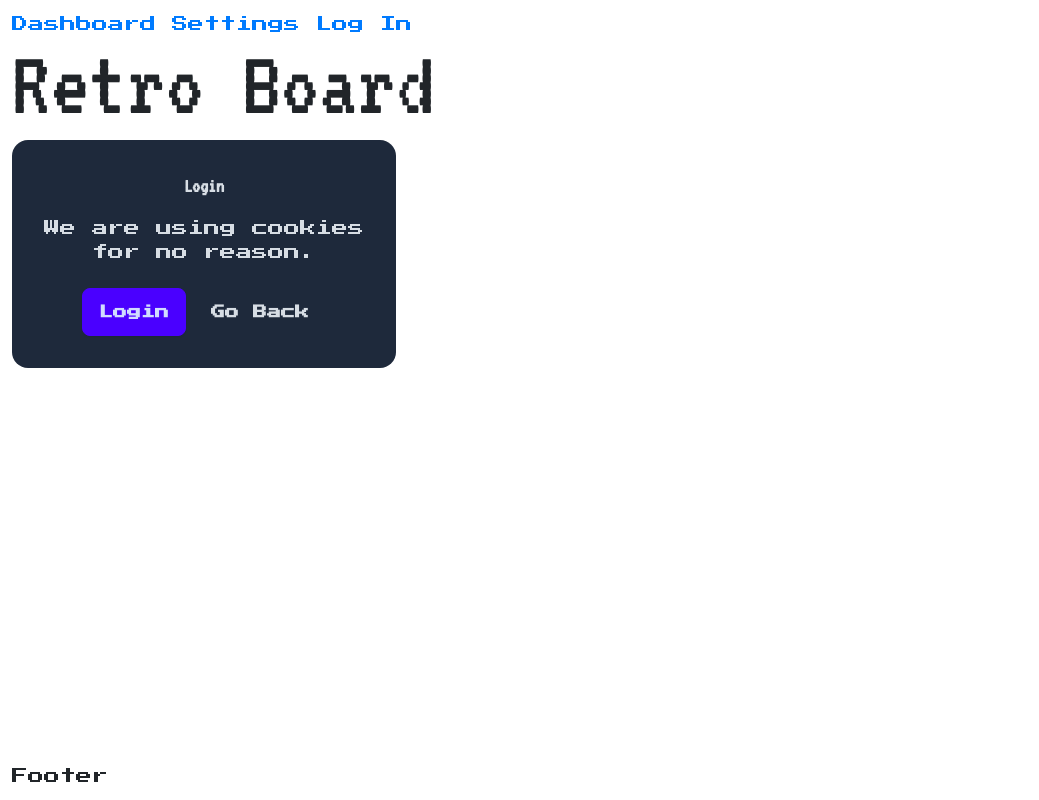
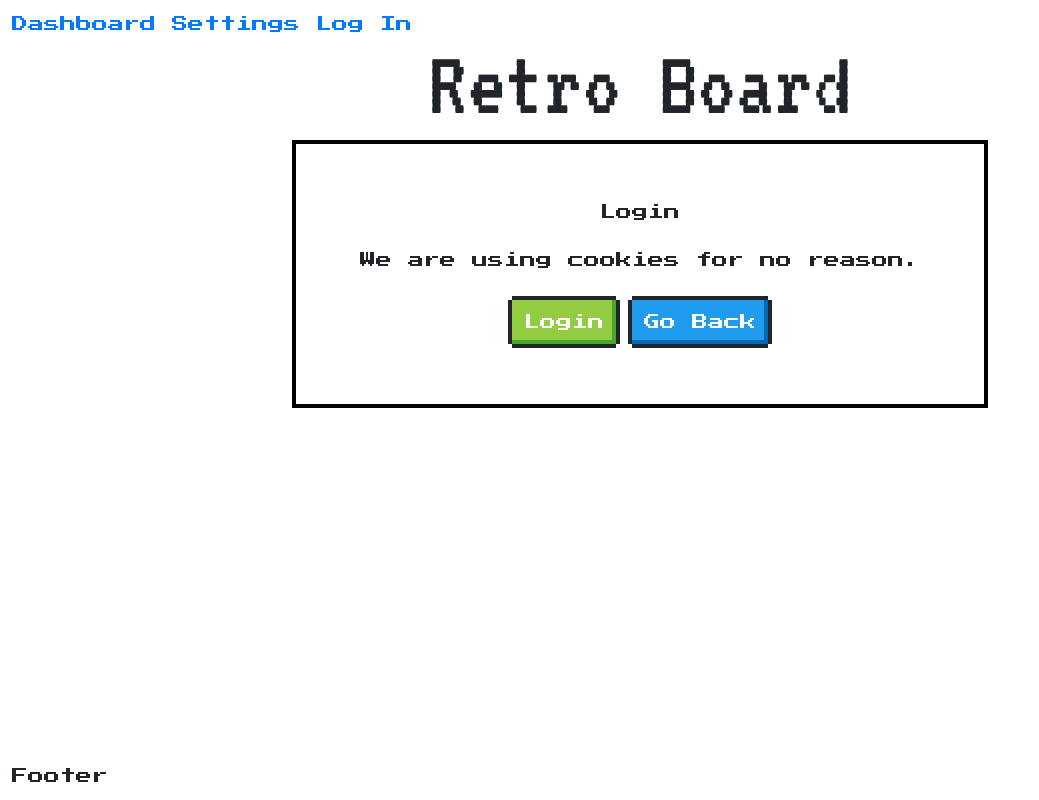
Before and after one commit to MichiyoYo/retro-board, a Next.js app: page /login in a window 1280 px wide. Shown: the whole page, without its empty margins (0-1039 px from the left). Built offline with nearby package versions, Linux system fonts and the light colour scheme.

Commit message:
added centering

```diff
--- a/app/globals.css
+++ b/app/globals.css
@@ -7,7 +7,7 @@
 :root {
   --foreground-rgb: 0, 0, 0;
 }
-
+/*
 @media (prefers-color-scheme: dark) {
   :root {
     --foreground-rgb: 255, 255, 255;
@@ -78,4 +78,4 @@ button:hover {
 button:focus,
 button:focus-visible {
   outline: 4px auto -webkit-focus-ring-color;
-}
+} */
--- a/app/layout.tsx
+++ b/app/layout.tsx
@@ -26,10 +26,7 @@ export default function RootLayout({
       </head>
       <body className='flex h-screen flex-col justify-around p-3 font-pressStart  '>
         <Header />
-        <main className='flex flex-col flex-auto flex-wrap'>
-          <h1 className='text-8xl font-retro'>Retro Board</h1>
-          {children}
-        </main>
+        <main className='flex flex-col flex-auto flex-wrap'>{children}</main>
         <Footer />
       </body>
     </html>
--- a/app/login/ActionButtons.tsx
+++ b/app/login/ActionButtons.tsx
@@ -9,10 +9,10 @@ const ActionButtons = () => {
   };
   return (
     <div className='card-actions justify-end'>
-      <button className='btn btn-primary' onClick={onClick}>
+      <button className='nes-btn is-success' onClick={onClick}>
         Login
       </button>
-      <button className='btn btn-ghost'>Go Back</button>
+      <button className='nes-btn is-primary'>Go Back</button>
     </div>
   );
 };
--- a/app/login/LoginForm.tsx
+++ b/app/login/LoginForm.tsx
@@ -2,9 +2,9 @@ import ActionButtons from './ActionButtons';
 
 export default function LoginForm() {
   return (
-    <div className='card w-96 bg-slate-800 text-neutral-content'>
+    <div className='nes-container with-title is-centered'>
       <div className='card-body items-center text-center'>
-        <h2 className='card-title'>Login</h2>
+        <p className='title'>Login</p>
         <p>We are using cookies for no reason.</p>
         <ActionButtons />
       </div>
--- a/app/login/page.tsx
+++ b/app/login/page.tsx
@@ -3,9 +3,10 @@ import LoginForm from './LoginForm';
 
 const Login = () => {
   return (
-    <>
+    <div className='flex flex-col justify-center items-center'>
+      <h1 className='text-8xl font-retro'>Retro Board</h1>
       <LoginForm />
-    </>
+    </div>
   );
 };
 
```
